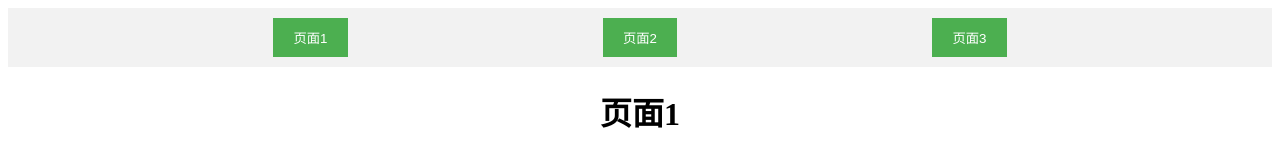
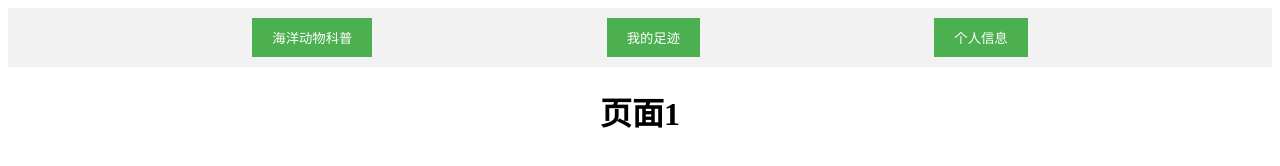
Before and after one commit to 2177262052/wy.github.io, a plain HTML site: page index.html in a window 1280 px wide. Drawn offline with Linux system fonts and the light colour scheme.

Commit message:
Update index.html

```diff
--- a/index.html
+++ b/index.html
@@ -44,9 +44,9 @@
 <body>
   <!-- 导航栏 -->
   <div class="navbar">
-    <button onclick="showPage(1)">页面1</button>
-    <button onclick="showPage(2)">页面2</button>
-    <button onclick="showPage(3)">页面3</button>
+    <button onclick="showPage(1)">海洋动物科普</button>
+    <button onclick="showPage(2)">我的足迹</button>
+    <button onclick="showPage(3)">个人信息</button>
   </div>
 
   <!-- 页面内容 -->
```
